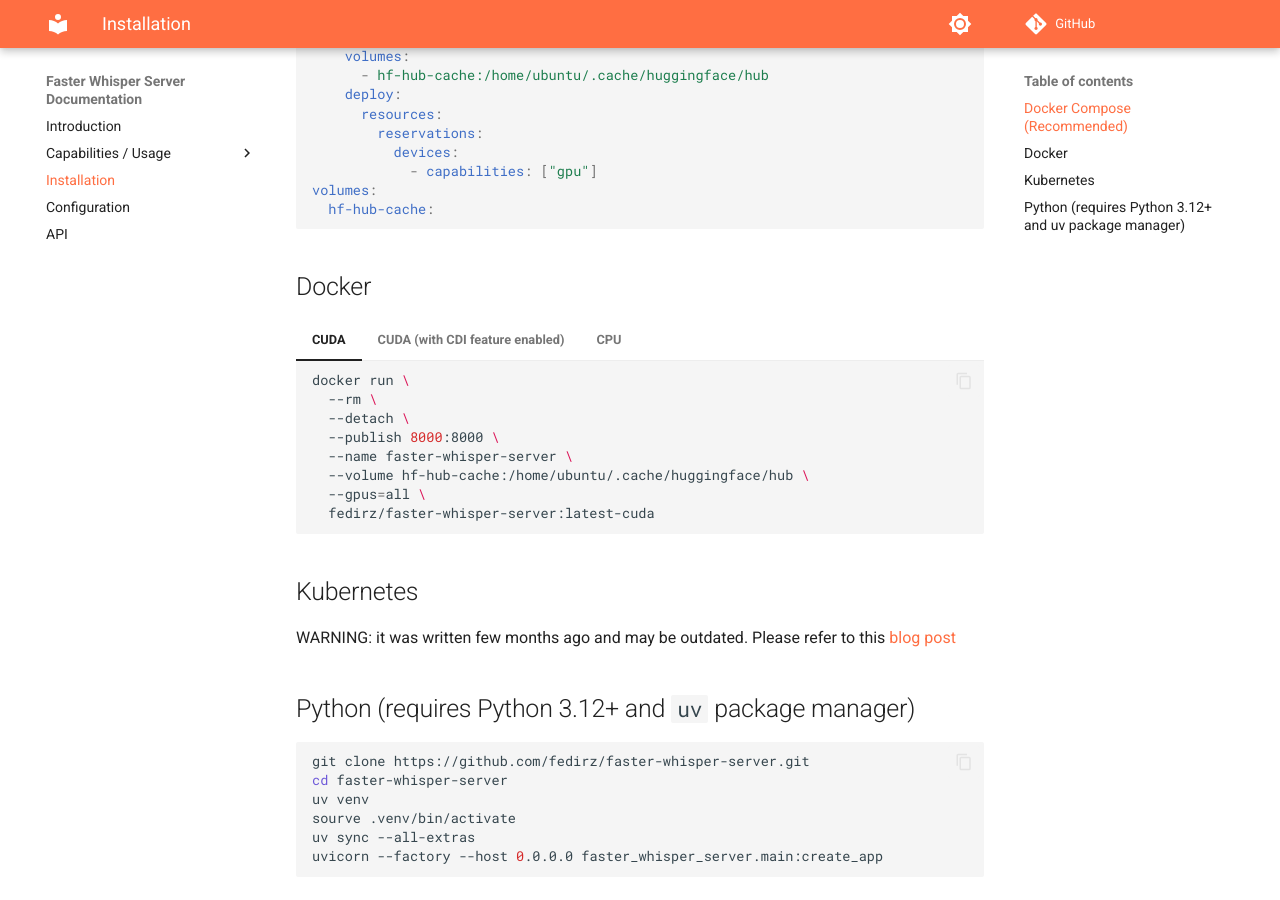
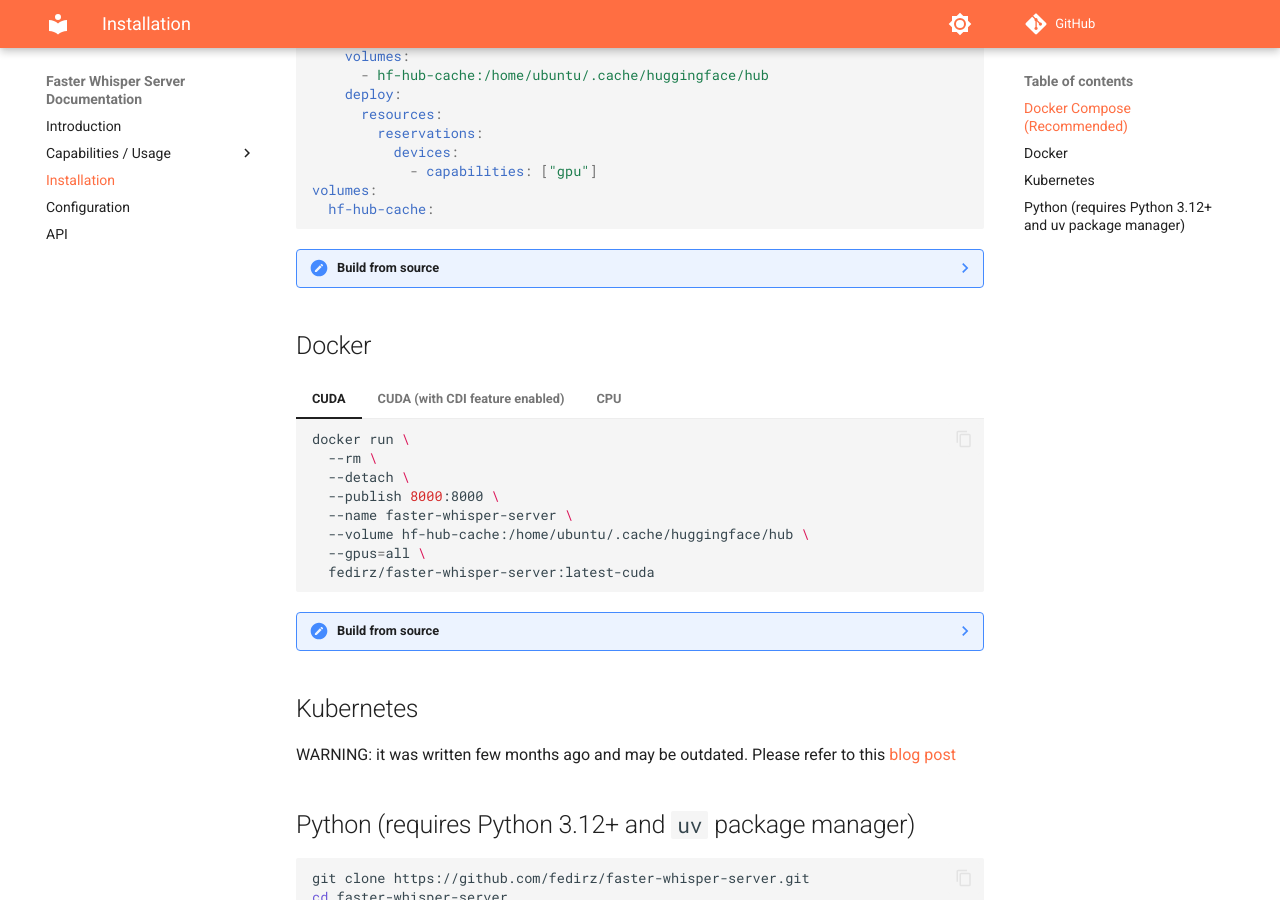
Before and after one commit to fedirz/faster-whisper-server, an MkDocs documentation site: the page built from docs/installation.md, in a window 1280 px wide and 900 px high, scrolled down 428 px. Built offline with MkDocs 1.6.1 and Material for MkDocs 9.7.7, drawn with Linux system fonts in a browser that asks for light colours; comment, search, counter and statistics services are not loaded; some of the changed lines change nothing that is shown.

Commit message:
docs: build from source instructions

````diff
--- a/docs/installation.md
+++ b/docs/installation.md
@@ -65,6 +65,18 @@
       hf-hub-cache:
     ```
 
+??? note "Build from source"
+
+    ```bash
+    # NOTE: you need to install and enable [buildx](https://github.com/docker/buildx) for multi-platform builds
+
+    # Build image with CUDA support
+    docker compose --file compose.cuda.yaml build
+
+    # Build image without CUDA support
+    docker compose --file compose.cpu.yaml build
+    ```
+
 ## Docker
 
 === "CUDA"
@@ -105,6 +117,19 @@
       fedirz/faster-whisper-server:latest-cpu
     ```
 
+??? note "Build from source"
+
+    ```bash
+    docker build --tag faster-whisper-server .
+
+    # NOTE: you need to install and enable [buildx](https://github.com/docker/buildx) for multi-platform builds
+    # Build image for both amd64 and arm64
+    docker buildx build --tag faster-whisper-server --platform linux/amd64,linux/arm64 .
+
+    # Build image without CUDA support
+    docker build --tag faster-whisper-server --build-arg BASE_IMAGE=ubuntu:24.04 .
+    ```
+
 ## Kubernetes
 
 WARNING: it was written few months ago and may be outdated.
--- a/mkdocs.yml
+++ b/mkdocs.yml
@@ -50,6 +50,7 @@
   - API: api.md
 markdown_extensions:
   - admonition
+  - pymdownx.details
   - pymdownx.superfences
   - pymdownx.tabbed:
       alternate_style: true
````
